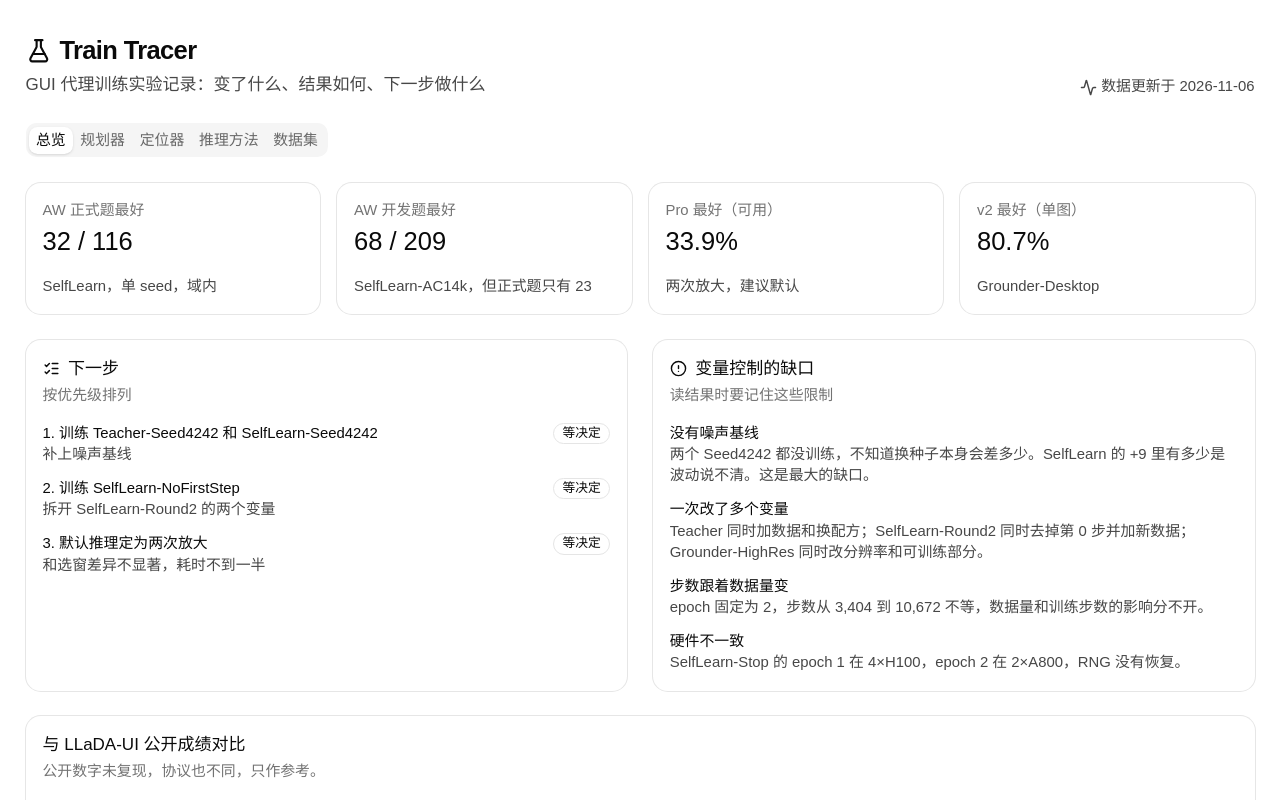
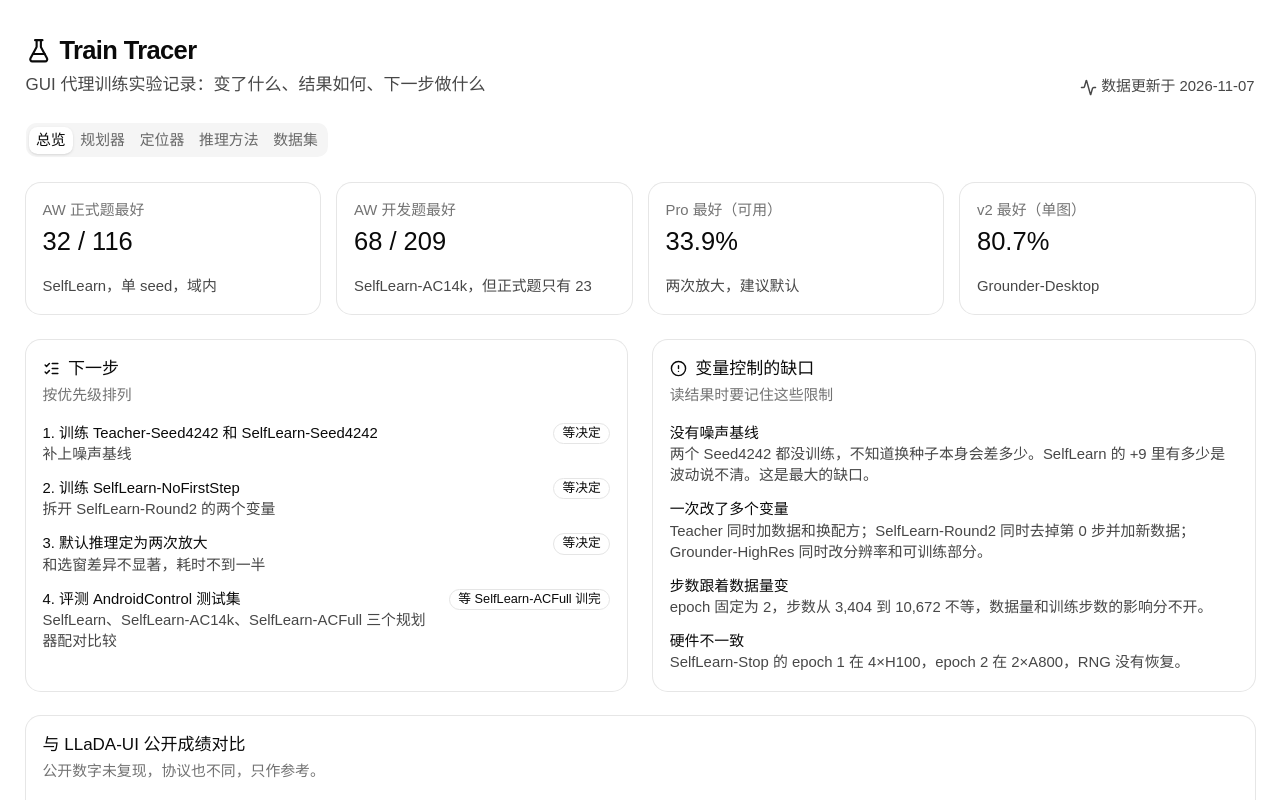
Before and after one commit to moeleak/train-tracer, a React (Vite) app: page / in a window 1280 px wide. Shown: the top 800 px of the page. Built offline with nearby package versions, Linux system fonts and the light colour scheme.

Commit message:
feat: mark SelfLearn-ACFull as retraining and add a training status

```diff
--- a/src/App.tsx
+++ b/src/App.tsx
@@ -13,11 +13,11 @@ import {
 } from "@/data/experiments"
 
 const statusLabel: Record<Status, string> = {
-  done: "已完成", pending: "待评测", stopped: "已停止", failed: "失败", "not-trained": "未训练",
+  done: "已完成", training: "训练中", pending: "待评测", stopped: "已停止", failed: "失败", "not-trained": "未训练",
 }
 
 const statusVariant: Record<Status, "default" | "secondary" | "destructive" | "outline"> = {
-  done: "default", pending: "secondary", stopped: "outline", failed: "destructive", "not-trained": "outline",
+  done: "default", training: "secondary", pending: "secondary", stopped: "outline", failed: "destructive", "not-trained": "outline",
 }
 
 const n = (value: number | null) => (value === null ? "—" : value.toLocaleString("en-US"))
--- a/src/components/planner-view.tsx
+++ b/src/components/planner-view.tsx
@@ -6,7 +6,7 @@ import { dataColumns, families, fixedRecipe, matrix, type Planner, planners, typ
 import { cn } from "@/lib/utils"
 
 const statusText: Record<Status, string> = {
-  done: "已出结果", pending: "待评测", stopped: "已停止", failed: "失败", "not-trained": "未训练",
+  done: "已出结果", training: "训练中", pending: "待评测", stopped: "已停止", failed: "失败", "not-trained": "未训练",
 }
 
 function Delta({ before, after }: { before: number | null | undefined; after: number | null }) {
--- a/src/data/experiments.ts
+++ b/src/data/experiments.ts
@@ -1,4 +1,4 @@
-export type Status = "done" | "pending" | "stopped" | "failed" | "not-trained"
+export type Status = "done" | "training" | "pending" | "stopped" | "failed" | "not-trained"
 
 export type Planner = {
   name: string
@@ -16,7 +16,7 @@ export type Planner = {
   note?: string
 }
 
-export const updatedAt = "2026-11-06"
+export const updatedAt = "2026-11-07"
 
 export const fixedRecipe = [
   "每次从同一底座和 adapter 从头训练，不接着上一个模型训",
@@ -37,7 +37,7 @@ export const planners: Planner[] = [
   { name: "SelfLearn-NoFirstStep", code: "rftnos0", baseline: "SelfLearn", variable: "去掉第 0 步的行", addedRows: 1281, totalRows: 28509, seed: 42, steps: 3564, hardware: "待定", aw116: null, dev209: null, status: "not-trained" },
   { name: "SelfLearn-Round2", code: "rftr1", baseline: "SelfLearn-NoFirstStep", variable: "加第二轮学生数据", addedRows: 2078, totalRows: 29306, seed: 42, steps: 3664, hardware: "4×H100", aw116: 31, dev209: 59, status: "done" },
   { name: "SelfLearn-AC14k", code: "rftac", baseline: "SelfLearn", variable: "加 1.4 万行 AndroidControl", addedRows: 15469, totalRows: 42697, seed: 42, steps: 5338, hardware: "4×H100", aw116: 23, dev209: 68, status: "done" },
-  { name: "SelfLearn-ACFull", code: "rftacfull", baseline: "SelfLearn-AC14k", variable: "AC 换成全量", addedRows: 58148, totalRows: 85376, seed: 42, steps: 10672, hardware: "2×A800", aw116: null, dev209: null, status: "stopped", note: "第 964 步手动停止" },
+  { name: "SelfLearn-ACFull", code: "rftacfull", baseline: "SelfLearn-AC14k", variable: "AC 换成全量", addedRows: 58148, totalRows: 85376, seed: 42, steps: 10672, hardware: "2×A800", aw116: null, dev209: null, status: "training", note: "11-07 从头重训，约 3.5 天；之后测 AndroidControl、AW 和开发题" },
 ]
 
 export const grounders = [
@@ -92,6 +92,7 @@ export const nextSteps = [
   { title: "训练 Teacher-Seed4242 和 SelfLearn-Seed4242", why: "补上噪声基线", state: "等决定" },
   { title: "训练 SelfLearn-NoFirstStep", why: "拆开 SelfLearn-Round2 的两个变量", state: "等决定" },
   { title: "默认推理定为两次放大", why: "和选窗差异不显著，耗时不到一半", state: "等决定" },
+  { title: "评测 AndroidControl 测试集", why: "SelfLearn、SelfLearn-AC14k、SelfLearn-ACFull 三个规划器配对比较", state: "等 SelfLearn-ACFull 训完" },
 ]
 
 export const dataColumns = [
```
